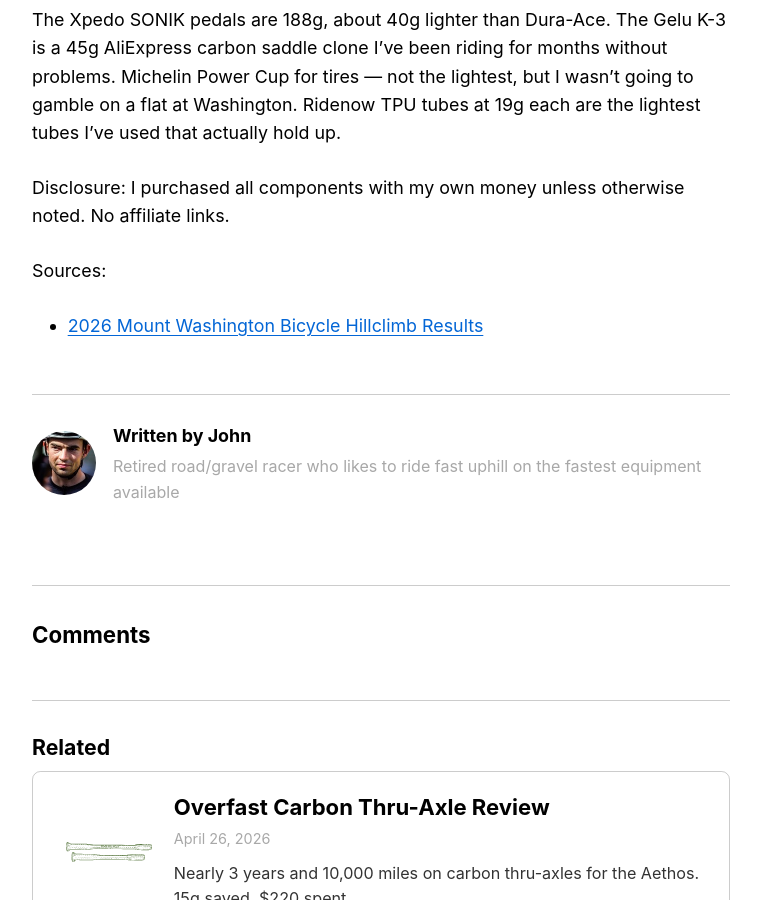
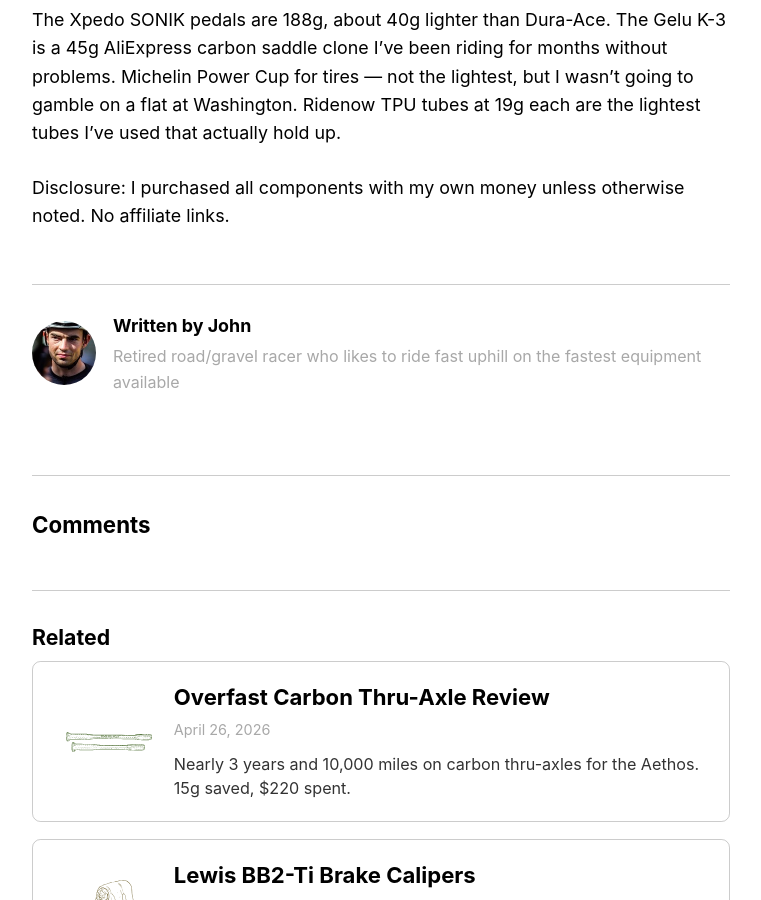
Before and after one commit to johnkeller101/wattsperkilo, a Jekyll site: the page built from _posts/2026-08-24-mt-washington-record-bike-setup.md, in a window 1280 px wide and 900 px high, scrolled down 7227 px. Shown: the whole window, without its empty margins (259-1020 px from the left). Built offline with Jekyll 4.4.1, drawn with Linux system fonts in a browser that asks for light colours; comment, search, counter and statistics services are not loaded.

Commit message:
Remove sources section from Mt. Washington post
Co-Authored-By: Claude Sonnet 4.6 <noreply@anthropic.com>

```diff
--- a/_posts/2026-08-24-mt-washington-record-bike-setup.md
+++ b/_posts/2026-08-24-mt-washington-record-bike-setup.md
@@ -128,6 +128,3 @@ The Xpedo SONIK pedals are 188g, about 40g lighter than Dura-Ace. The Gelu K-3 i
 ---
 
 Disclosure: I purchased all components with my own money unless otherwise noted. No affiliate links.
-
-Sources:
-- [2026 Mount Washington Bicycle Hillclimb Results](https://www.granfondoguide.com/Contents/IndexFull/9330/2026-mount-washington-bicycle-hillclimb-results-john-keller-sets-new-record-time)
```
Also changed, not shown: other parts of _posts/2026-08-24-mt-washington-record-bike-setup.md (+1 -1 lines).
